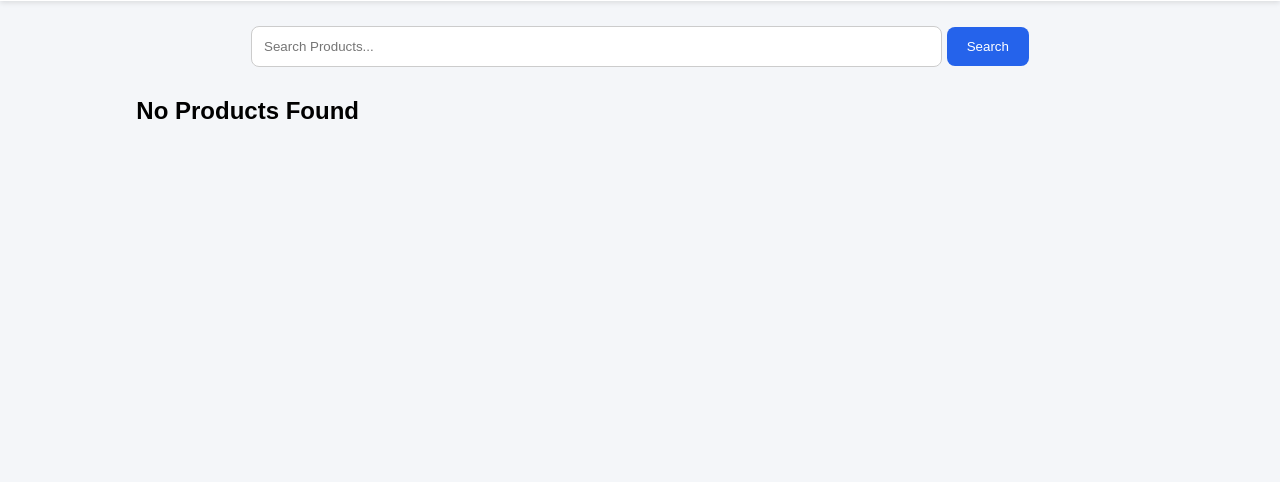
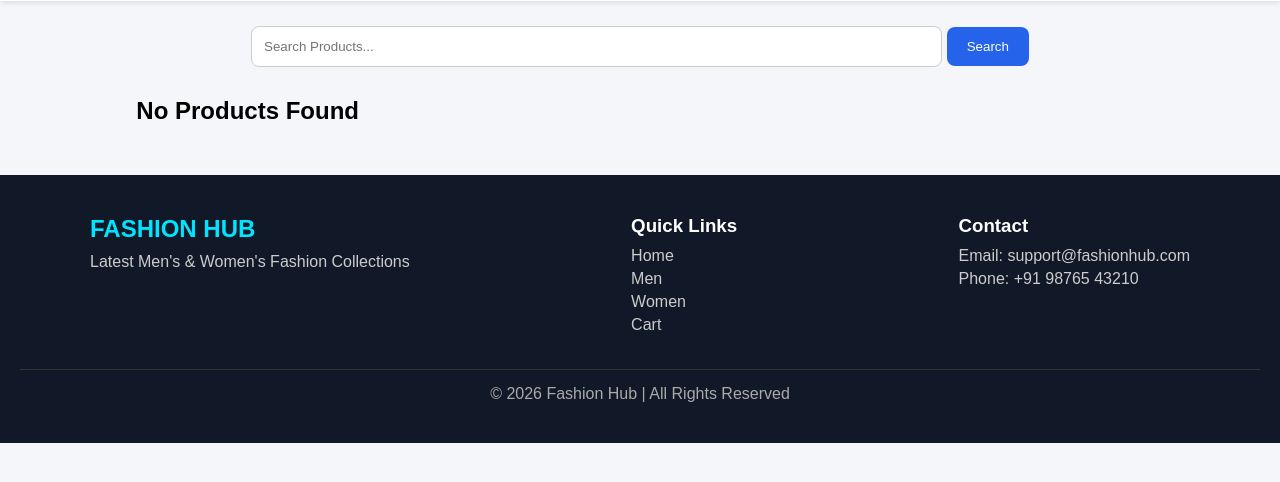
Before and after one commit to kram27329-ops/DjangoProject, a Django app: page / in a window 1280 px wide. Shown: the part 202-684 px from the top of the page. Run offline with Django 5.2, Linux system fonts and the light colour scheme; data that the repository does not hold is empty.

```diff
--- a/templates/home.html
+++ b/templates/home.html
@@ -182,6 +182,60 @@ body{
     padding:8px;
     border-radius:5px;
 }
+.footer{
+    background:#111827;
+    color:white;
+    margin-top:50px;
+    padding:40px 20px;
+}
+
+.footer-container{
+    display:flex;
+    justify-content:space-between;
+    flex-wrap:wrap;
+    gap:30px;
+    max-width:1100px;
+    margin:auto;
+}
+
+.footer-left h2{
+    color:#00e5ff;
+    margin-bottom:10px;
+}
+
+.footer-left p{
+    color:#ccc;
+}
+
+.footer-center h3,
+.footer-right h3{
+    margin-bottom:10px;
+    color:#ffffff;
+}
+
+.footer-center a{
+    display:block;
+    color:#ccc;
+    text-decoration:none;
+    margin:5px 0;
+}
+
+.footer-center a:hover{
+    color:#00e5ff;
+}
+
+.footer-right p{
+    color:#ccc;
+    margin:5px 0;
+}
+
+.footer-bottom{
+    text-align:center;
+    margin-top:30px;
+    border-top:1px solid #333;
+    padding-top:15px;
+    color:#aaa;
+}
 
 </style>
 
@@ -295,5 +349,34 @@ body{
 
 </div>
 
+<footer class="footer">
+    <div class="footer-container">
+
+        <div class="footer-left">
+            <h2>FASHION HUB</h2>
+            <p>Latest Men's & Women's Fashion Collections</p>
+        </div>
+
+        <div class="footer-center">
+            <h3>Quick Links</h3>
+            <a href="{% url 'home' %}">Home</a>
+            <a href="{% url 'men_products' %}">Men</a>
+            <a href="{% url 'women_products' %}">Women</a>
+            <a href="{% url 'cart' %}">Cart</a>
+        </div>
+
+        <div class="footer-right">
+            <h3>Contact</h3>
+            <p>Email: support@fashionhub.com</p>
+            <p>Phone: +91 98765 43210</p>
+        </div>
+
+    </div>
+
+    <div class="footer-bottom">
+        <p>© 2026 Fashion Hub | All Rights Reserved</p>
+    </div>
+</footer>
+
 </body>
 </html>
```
